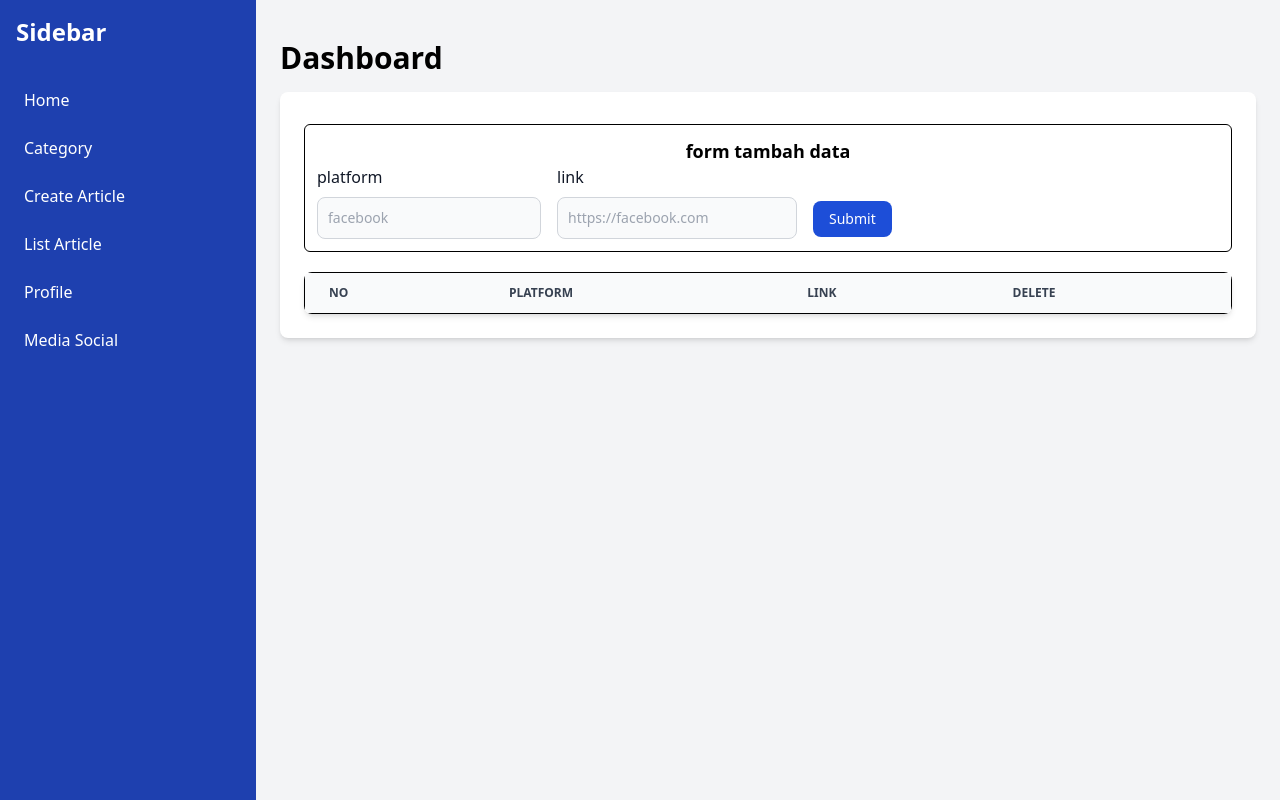
After one commit to Noplyen/blogging, a CodeIgniter 4 app: the page made by app/Views/user/admin/media_social.php in a window 1280 px wide. The commit adds this page. Run offline with PHP 8.4 and a stand-in for CodeIgniter, Linux system fonts and the light colour scheme; the template is opened without the code that fills it, so the values that code supplies are empty; some libraries are stand-ins or nearby versions.

Commit message:
feat : social media user dan memperbaiki default user picture

```diff
--- a/app/Services/AuthServices.php
+++ b/app/Services/AuthServices.php
@@ -46,7 +46,7 @@ class AuthServices
 
                 $user->password   = PasswordEncryption::encryptPassword($user->password);
                 $user->id         = UuidGenerator::generateUUID(30);
-                $user->url_picture = 'https://icons8.com/icon/7819/male-user';
+                $user->url_picture = base_url('images/resource/wojak_studio.png');
 
                 $this->userModel->save($user);
 
--- a/app/Views/layout/admin/navbar.php
+++ b/app/Views/layout/admin/navbar.php
@@ -9,4 +9,6 @@
     >List Article</a>
     <a href="<?= base_url('admin/profiles')?>" class="p-2 hover:bg-blue-700 rounded focus:outline-none focus:bg-blue-700"
     >Profile</a>
+    <a href="<?= base_url('admin/social')?>" class="p-2 hover:bg-blue-700 rounded focus:outline-none focus:bg-blue-700"
+    >Media Social</a>
 </nav>
--- /dev/null
+++ b/app/Views/user/admin/media_social.php
@@ -0,0 +1,108 @@
+<?= $this->extend('layout/admin/dashboard') ?>
+
+<?= $this->section('content') ?>
+
+    <div class="border border-current rounded-md p-3 mt-2">
+        <p class="text-center text-lg font-bold"><span>form tambah data</span></p>
+
+        <!--    Form tambah data    -->
+        <form action="<?= base_url('admin/social')?>" method="post"
+              class="flex gap-x-4">
+
+            <input type="hidden" name="user_id" value="<?=!empty($user_media_social)?$user_media_social[0]['user_id']:""?>">
+
+            <div class="flex-none w-34">
+                <label for="name" class="block mb-2 text-base  text-gray-900 dark:text-white"
+                >platform</label>
+                <input type="text" id="name" name="platform"
+                       maxlength="100" minlength="3"
+                       autocomplete="off"
+                       class="bg-gray-50 border border-gray-300 text-gray-900 text-sm rounded-lg focus:ring-blue-500 focus:border-blue-500 block w-full p-2.5 dark:bg-gray-700 dark:border-gray-600 dark:placeholder-gray-400 dark:text-white dark:focus:ring-blue-500 dark:focus:border-blue-500"
+                       placeholder="facebook" required />
+            </div>
+            <div class="flex-none w-60">
+                <label for="name" class="block mb-2 text-base  text-gray-900 dark:text-white"
+                >link</label>
+                <input type="text" id="name" name="link"
+                       maxlength="100" minlength="3"
+                       autocomplete="off"
+                       class="bg-gray-50 border border-gray-300 text-gray-900 text-sm rounded-lg focus:ring-blue-500 focus:border-blue-500 block w-full p-2.5 dark:bg-gray-700 dark:border-gray-600 dark:placeholder-gray-400 dark:text-white dark:focus:ring-blue-500 dark:focus:border-blue-500"
+                       placeholder="https://facebook.com" required />
+            </div>
+            <button type="submit"
+                    class="my-auto mt-9 text-white bg-blue-700 hover:bg-blue-800
+                    focus:ring-4 focus:outline-none focus:ring-blue-300
+                    font-medium rounded-lg text-sm w-full sm:w-auto px-4 py-2
+                    text-center dark:bg-blue-600 dark:hover:bg-blue-700 dark:focus:ring-blue-800">Submit</button>
+        </form>
+
+
+    </div>
+
+    <div class="mt-5 relative overflow-x-auto shadow-md sm:rounded-lg">
+        <table class="border border-current w-full text-sm text-left rtl:text-right  dark:text-gray-400">
+            <thead class="text-xs text-gray-700 uppercase bg-gray-50 dark:bg-gray-700 dark:text-gray-400">
+            <tr>
+                <th scope="col" class="px-6 py-3">
+                    no
+                </th>
+                <th scope="col" class="px-6 py-3">
+                    platform
+                </th>
+                <th scope="col" class="px-6 py-3">
+                    link
+                </th>
+                <th scope="col" class="px-6 py-3">
+                    delete
+                </th>
+            </tr>
+            </thead>
+            <tbody>
+
+
+            <!--   DATA LOOPING     -->
+            <?php if (!empty($user_media_social)) : ?>
+                <?php foreach ($user_media_social as $index =>$user) : ?>
+                    <tr class="bg-white border-b dark:bg-gray-800 dark:border-gray-700">
+                        <td class="px-6 py-4">
+                            <?= $index+1 ?>
+                        </td>
+                        <td class="px-6 py-4">
+                            <?= $user['platform'] ?>
+                        </td>
+                        <td class="px-6 py-4">
+                            <?= $user['link'] ?>
+                        </td>
+                        <td class="px-6 py-4 text-left">
+                            <form action="<?= base_url('admin/social')?>" method="post">
+                                <input type="hidden" name="_method" value="DELETE">
+                                <input type="hidden" name="id" value="<?= $user['id']?>">
+                                <input type="hidden" name="link" value="<?= $user['link']?>">
+                                <button type="submit" class="bg-red-500 text-white px-4 py-2 rounded"
+                                >delete</button>
+                            </form>
+                        </td>
+                    </tr>
+
+                <?php endforeach;?>
+            <?php endif;?>
+
+            </tbody>
+        </table>
+    </div>
+
+
+    <script>
+        document.addEventListener('DOMContentLoaded', () => {
+            const toggleButtons = document.querySelectorAll('[data-modal-toggle]');
+
+            toggleButtons.forEach(button => {
+                button.addEventListener('click', () => {
+                    const modalId = button.getAttribute('data-modal-toggle');
+                    const modal = document.getElementById(modalId);
+                    modal.classList.toggle('hidden');
+                });
+            });
+        });
+    </script>
+<?= $this->endSection('content') ?>
```
Also changed, not shown: app/Config/Routes.php (+4 -4 lines), app/Controllers/Admin/MediaSocialController.php (added, +71 -0 lines), app/Request/MediaSocialReq.php (added, +28 -0 lines), app/Services/MediaSocialServices.php (+33 -4 lines).
